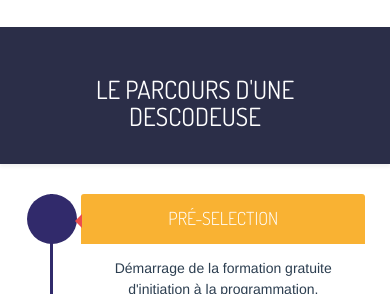
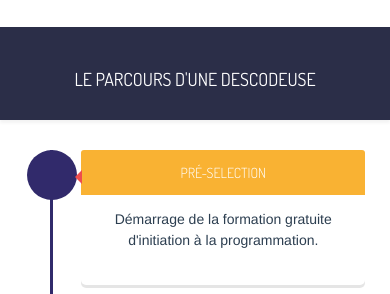
Before and after one commit to descodeuses/site, a Vue app: page /formations in a window 390 px wide. Shown: the part 498-792 px from the top of the page. Built offline with nearby package versions, Linux system fonts and the light colour scheme; no server answers.

Commit message:
Update Timeline.vue

```diff
--- a/src/components/ui/Timeline.vue
+++ b/src/components/ui/Timeline.vue
@@ -2,7 +2,7 @@
 <div>
     <header>
 		<div class="container">
-			<h1 class="heading">Le parcours d'une descodeuse</h1>
+			<h2 class="white-text">Le parcours d'une descodeuse</h2>
 		</div>
 	</header>
 
@@ -326,7 +326,9 @@ header {
 		&:before {
 			left: 0;
 		}
-
+		h1, h2, h3, h4, p {
+			font-size: 100% !important;
+		}
 		.timeline-item {
 			.timeline-content {
 				width: 90%;
```
